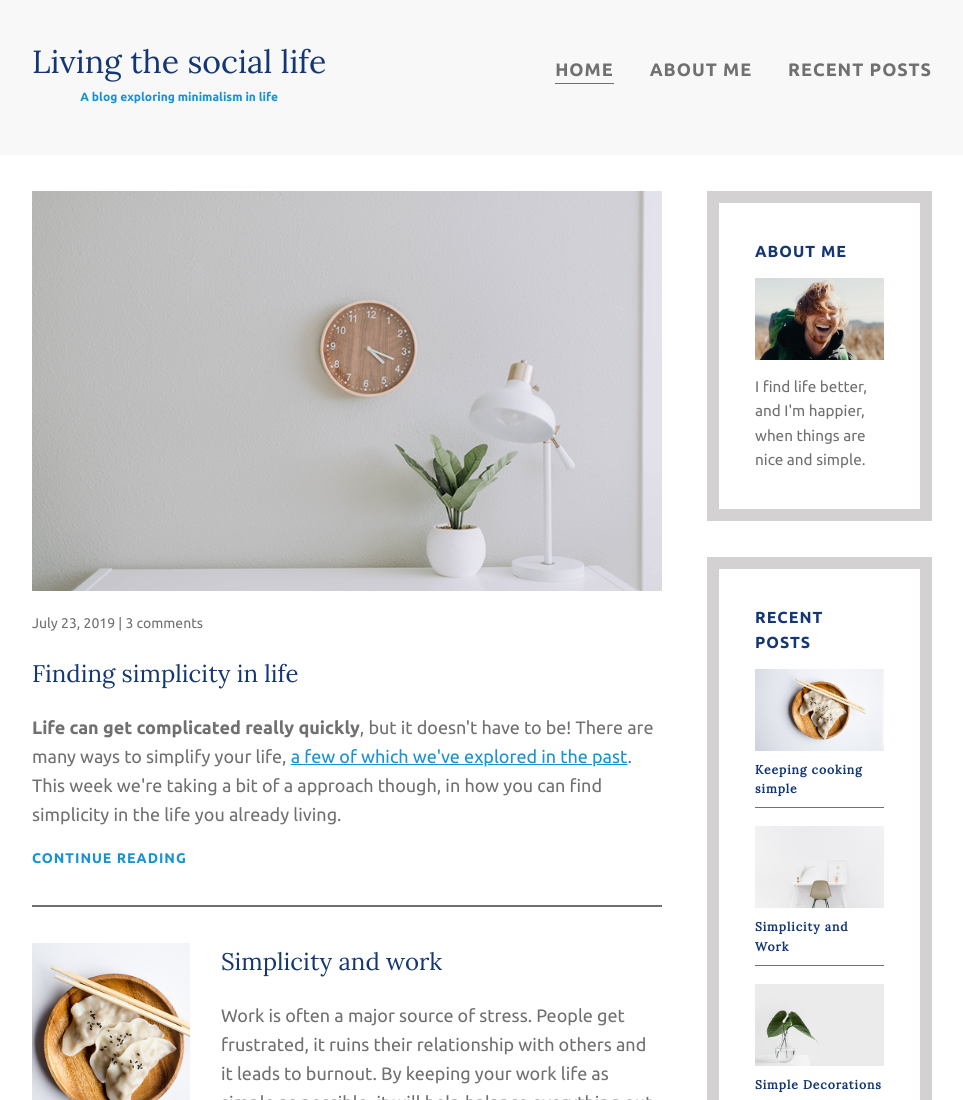
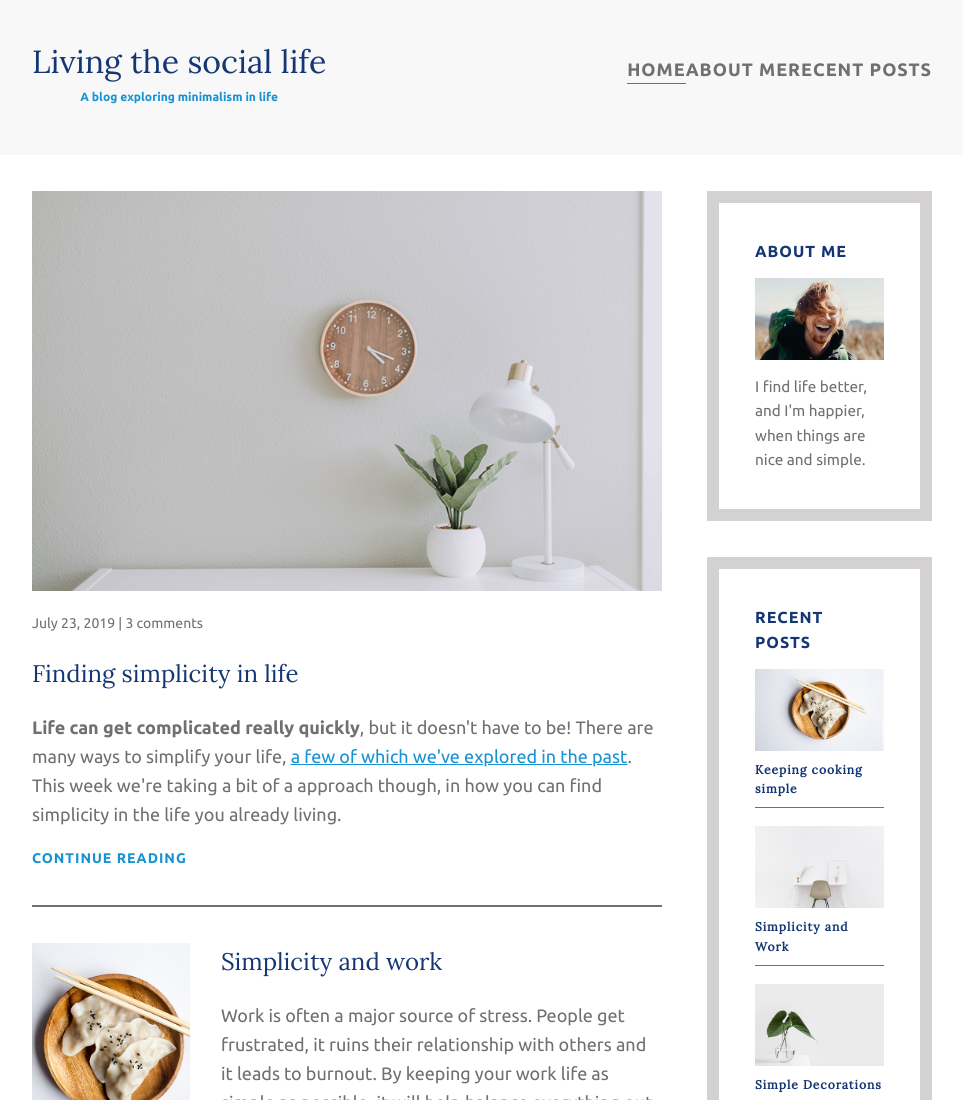
Before and after one commit to Braimah-Hakeem/minimalist-blog, a plain HTML site: page index.html in a window 1280 px wide. Shown: the top 1100 px of the page, without its empty margins (158-1121 px from the left). Drawn offline with nearby package versions, Linux system fonts and the light colour scheme.

Commit message:
Update styles.css

```diff
--- a/css/styles.css
+++ b/css/styles.css
@@ -102,7 +102,7 @@ nav ul {
 }
 
 nav li {
-    margin-left: 2em;
+
     margin-bottom: 1em;
 }
 
```
